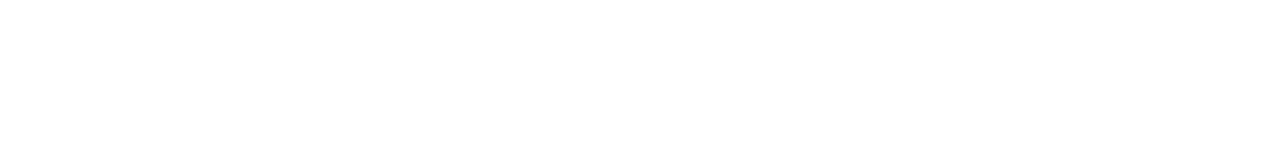
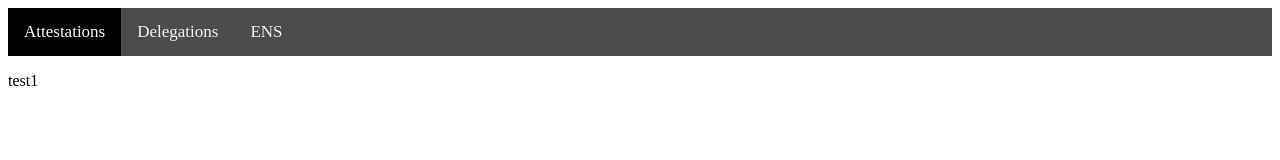
Before and after one commit to indelible-world/indelible-static, a plain HTML site: page public/index.html in a window 1280 px wide. Drawn offline with Linux system fonts and the light colour scheme.

Commit message:
add basic nav

```diff
--- a/public/index.html
+++ b/public/index.html
@@ -6,6 +6,27 @@
     <title>Indelible App</title>
 </head>
 <body>
+    <div class="topnav">
+        <a class="active" href="#attestations">Attestations</a>
+        <a href="#delegations">Delegations</a>
+        <a href="#ens">ENS</a>
+    </div>
 
+    <section id="attestations" class="sections">
+<p> test1</p>
+    </section>
+
+    <section id="delegations" class="sections">
+<p> test2</p>
+    </section>
+
+    <section id="ens" class="sections">
+<p> test3</p>
+    </section>
+
+
+
+    <link rel="stylesheet" href="main.css">
+    <script src="main.js"></script>
 </body>
 </html>
--- a/public/main.css
+++ b/public/main.css
@@ -0,0 +1,34 @@
+.topnav {
+  background-color: #4c4c4c;
+  overflow: hidden;
+}
+
+/* Style the links inside the navigation bar */
+.topnav a {
+  float: left;
+  color: #f2f2f2;
+  text-align: center;
+  padding: 14px 16px;
+  text-decoration: none;
+  font-size: 17px;
+}
+
+/* Change the color of links on hover */
+.topnav a:hover {
+  background-color: #ddd;
+  color: black;
+}
+
+/* Add a color to the active/current link */
+.topnav a.active {
+  background-color: #000000;
+  color: white;
+}
+
+.sections:target {
+    display: block;
+}
+
+.sections {
+    display: none;
+}
--- a/public/main.js
+++ b/public/main.js
@@ -0,0 +1,10 @@
+document.querySelectorAll('.topnav a').forEach(link => {
+  link.addEventListener('click', function () {
+    document.querySelector('.topnav a.active')?.classList.remove('active');
+    this.classList.add('active');
+  });
+});
+
+if (!location.hash) {
+    location.hash = '#attestations';
+}
```
